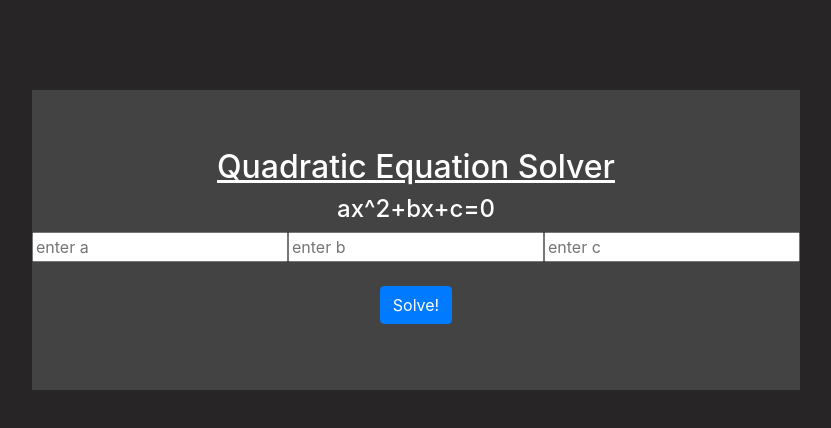
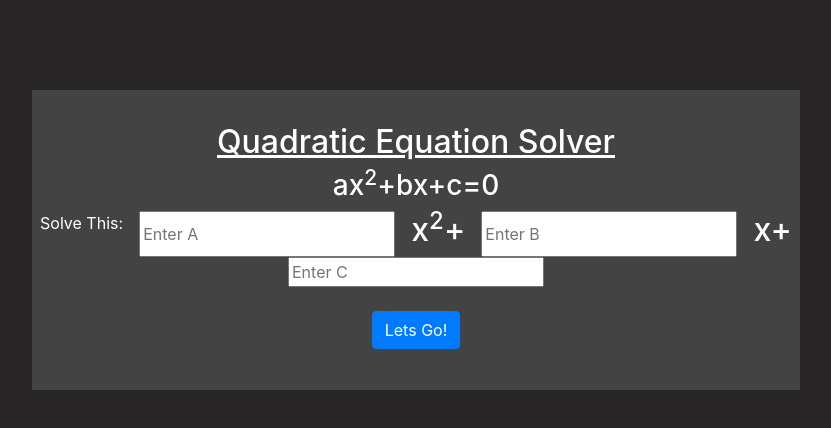
Before and after one commit to slayer6996/Interface-dashboard, a plain HTML site: page index.html in a window 1280 px wide. Shown: the whole page, without its empty margins (224-1055 px from the left). Drawn offline with nearby package versions, Linux system fonts and the light colour scheme.

Commit message:
Update index.html

```diff
--- a/index.html
+++ b/index.html
@@ -9,15 +9,16 @@
 <body>
     <div class="box">
         <h2 style="text-decoration: underline;">Quadratic Equation Solver</h2>
-        <h4>ax^2+bx+c=0</h4>
+	<h3>ax<sup>2</sup>+bx+c=0</h3>
         <div class="content">
-            <input id="a" type="text" placeholder="enter a">
-            <input id="b" type="text" placeholder="enter b">
-            <input id="c" type="text" placeholder="enter c">
+	    <label> Solve This:</label>
+            <input id="a" type="text" placeholder="Enter A"><h2>x<sup>2</sup>+</h2>
+            <input id="b" type="text" placeholder="Enter B"><h2>x+</h2>
+            <input id="c" type="text" placeholder="Enter C">
         </div>
         <br>
         <div>
-            <button class="btn btn-primary" onclick="solve()">Solve!</button>
+            <button class="btn btn-primary" onclick="solve()">Lets Go!</button>
         </div>
         <div id="answer">
 
```
